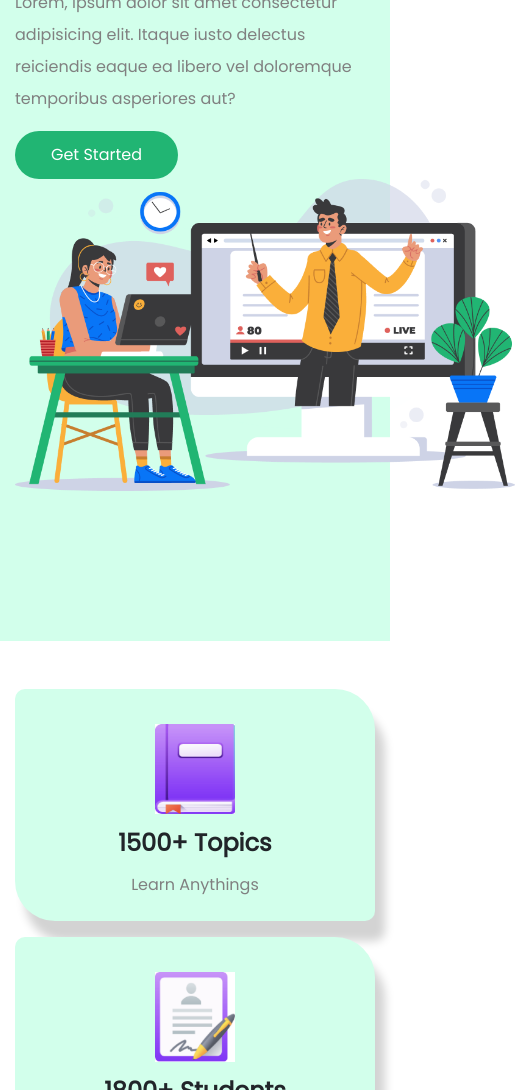
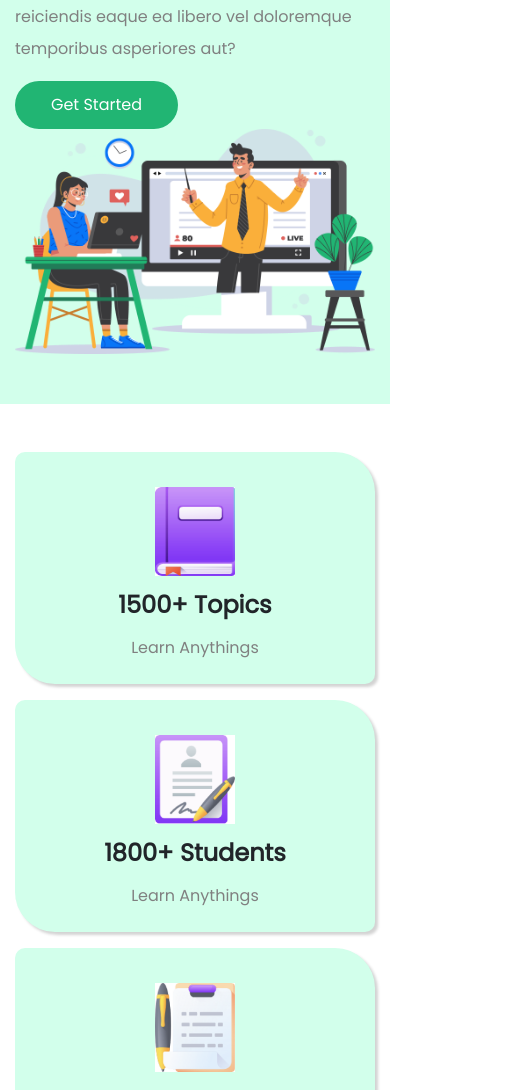
Before and after one commit to mahmudulmanik/e-school, a plain HTML site: page index.html in a window 390 px wide. Shown: the part 620-1710 px from the top of the page, 515 px wide, since content can reach past the window. Drawn offline with nearby package versions, Linux system fonts and the light colour scheme.

Commit message:
More responsive

```diff
--- a/index.html
+++ b/index.html
@@ -12,9 +12,8 @@
 
 <body>
     <!-- navbar section -->
-    <section class="bg-color">
+    <nav class="navbar sticky-top navbar-expand-lg navbar-light d-flex bg-color">
         <div class="container">
-            <nav class="navbar navbar-expand-lg navbar-light d-flex">
             <a class="navbar-brand" href="#">
                 <img src="images/ICON/Logo.png" alt="">
             </a>
@@ -38,16 +37,15 @@
                     <button class="btn btn-md button">Sign in</button>
                 </ul>
             </div>
+        </div>
     </nav>
-        </div>
-    </section>
     <!-- navbar end section -->
 
     <!-- learn with fun section -->
     <section class="bg-color">
-        <div class="container  second-section">
+        <div class="container second-section">
             <div class="row">
-                <div class="col-md-6 .col-sm-12">
+                <div class="col-md-6 col-sm-12">
                     <p id="orange-bg">Are you ready to Learn?</p>
                     <h1>Learn With Fun</h1>
                     <h1>on <span class="green-bg">any schedule</span></h1>
@@ -56,8 +54,8 @@
 
 
                 </div>
-                <div class="col-md-6 .col-sm-12">
-                    <img src="images/Photos/Illustration.png" alt="">
+                <div class="col-md-6 col-sm-12 img-fluid">
+                    <img src="images/Photos/Illustration.png" class="w-100" alt="" />
 
                 </div>
             </div>
--- a/style.css
+++ b/style.css
@@ -13,16 +13,12 @@ body {
 
 .hover-effect:hover {
     background-color: white;
-    box-shadow: 15px 35px 15px lightgray;
+    box-shadow: 6px 6px 3px lightgray;
     transform: scale(1.1);
 }
 
 .hover-effect>.card-body>img {
     padding: 15px;
-}
-
-.container {
-    margin-bottom: 100px;
 }
 
 section {
@@ -36,6 +32,10 @@ section {
     margin: 10px 10px;
 }
 
+.second-section {
+    padding-top: 100px;
+}
+
 .second-section img {
     width: 500px;
 }
@@ -47,7 +47,7 @@ section {
 .card {
     border: none;
     border-radius: 10px 40px;
-    box-shadow: 10px 20px 10px lightgray;
+    box-shadow: 3px 3px 3px lightgray;
 }
 
 .card-footer {
```
Lines whose indentation alone changed are shown as unchanged.
